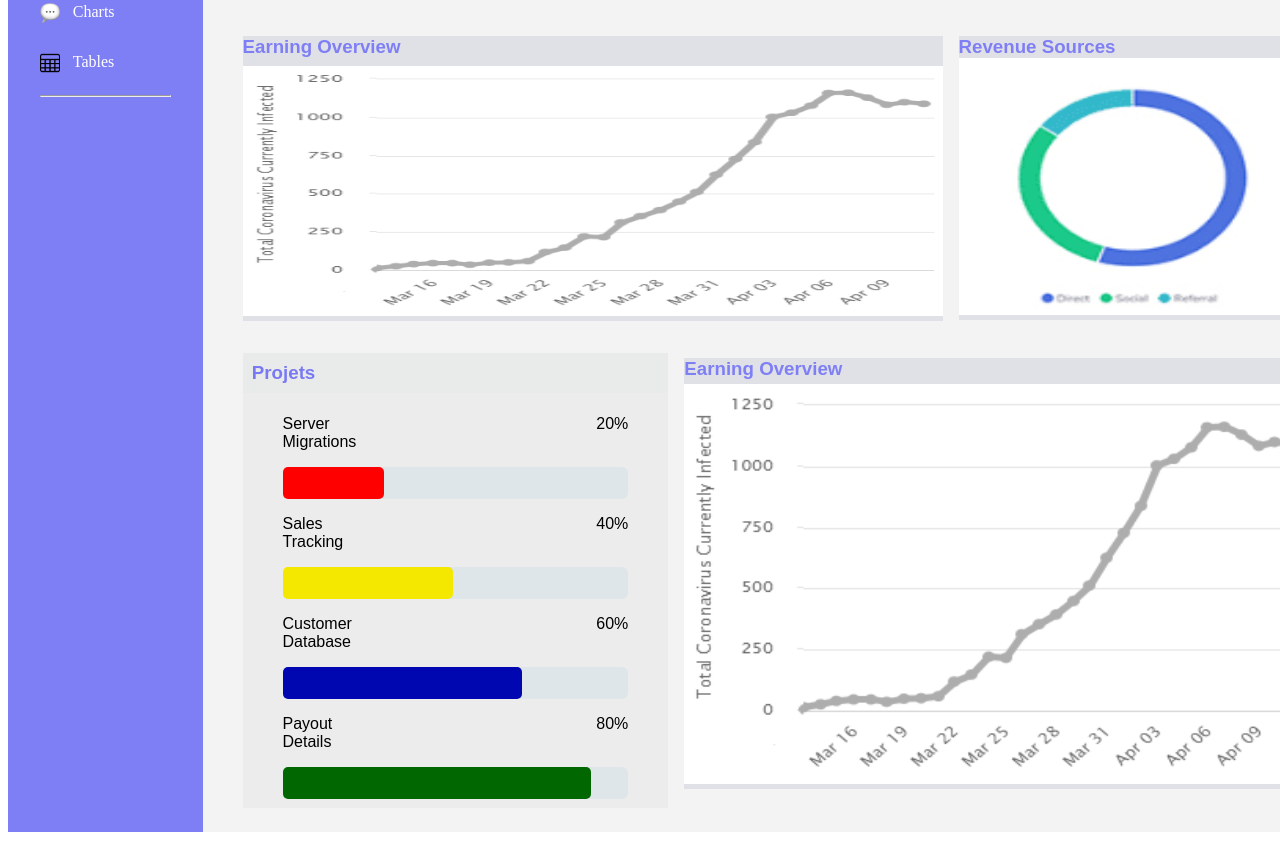
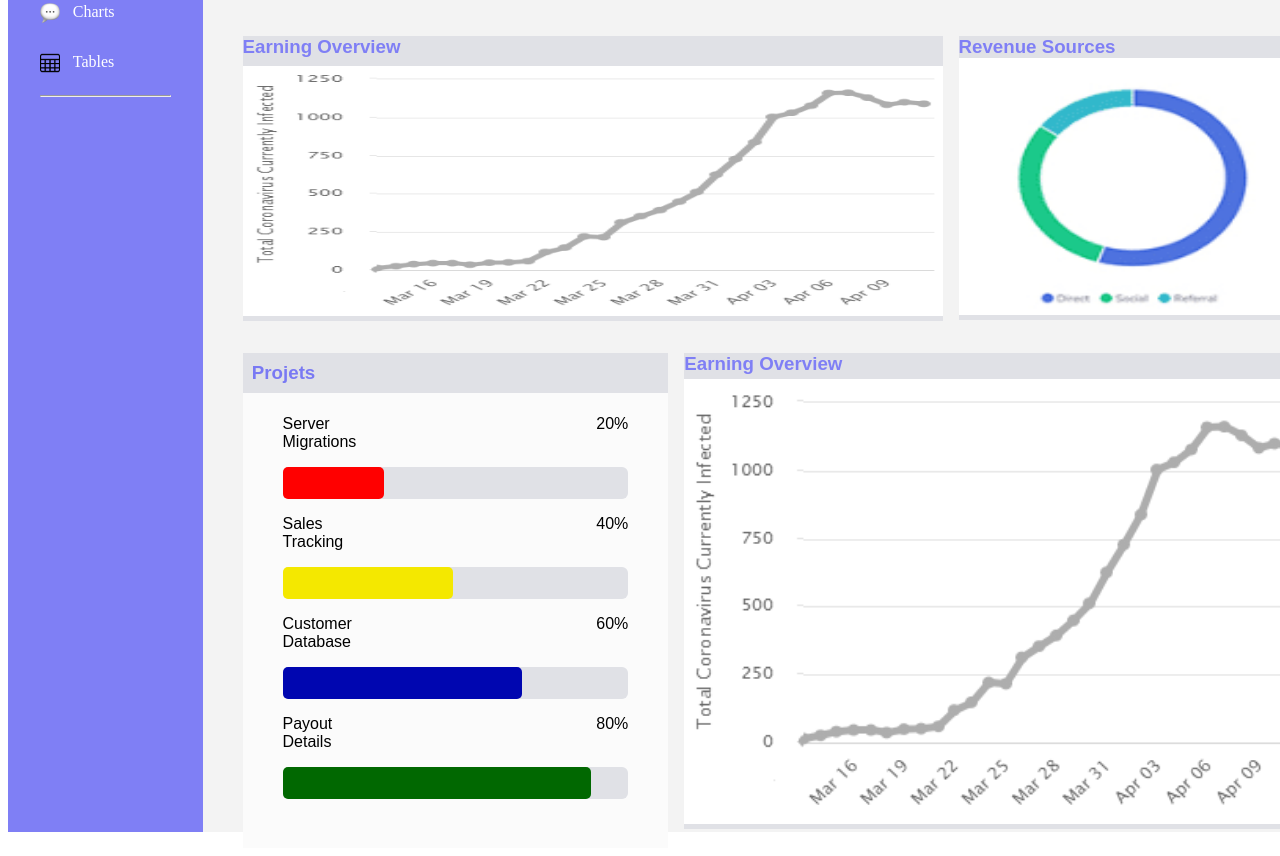
Before and after one commit to magatte03/dashboard, a plain HTML site: page index.html in a window 1280 px wide. Shown: the part 440-1296 px from the top of the page. Drawn offline with Linux system fonts and the light colour scheme.

Commit message:
nouvelle version

```diff
--- a/css/style.css
+++ b/css/style.css
@@ -28,6 +28,7 @@ body{
 .div_barre-menu{
     display: flex;
 }
+
 #barre_de_recherche{
     background-color: #f3f3f3;
 }
@@ -135,7 +136,7 @@ body{
 }
 
 .progressbar-wrapper{
-  background-color: #dfe6e9;
+  background-color: #e0e1e6;
   color: white;
   border-radius: 6px;
   width: 100%;
--- a/index.html
+++ b/index.html
@@ -148,8 +148,8 @@
                 </section>
 
                 <section id="graphiques">
-                    <article style="background-color: #ececec">
-                        <h3 style="background-color: #e9eaea; padding: 0.5em;margin-top: -1em; margin-bottom: 2em; color: rgb(121, 121, 243);">Projets</h3>
+                    <article style="background-color: #fbfbfb">
+                        <h3 style="background-color: #e0e1e6; padding: 0.5em;margin-top: -1em; margin-bottom: 2em; color: rgb(121, 121, 243);">Projets</h3>
                         <div class="container" >
                         <div style="display:flex; gap: 15em;">
                             <p>Server Migrations</p>
@@ -185,10 +185,10 @@
                     </div>
                 </article>
 
-                        <article style="margin-top: -2em;">
+                        <article style="margin-top: -2.3em;">
                             <header>
                                 <div>
-                                    <h3  class="graphiques__header-h3-image2">Earning Overview<img src="image/Evolution-graphique-et-tendance-a-partir-des-donnees-recueillies-Ceci-permet-egalement-la.png" height="400em" width="625em" alt="" style="margin-top: 0.2em;">
+                                    <h3  class="graphiques__header-h3-image2">Earning Overview<img src="image/Evolution-graphique-et-tendance-a-partir-des-donnees-recueillies-Ceci-permet-egalement-la.png" height="445em" width="625em" alt="" style="margin-top: 0.2em;">
                                     </h3>
                                 </div>
                             </header>
```
